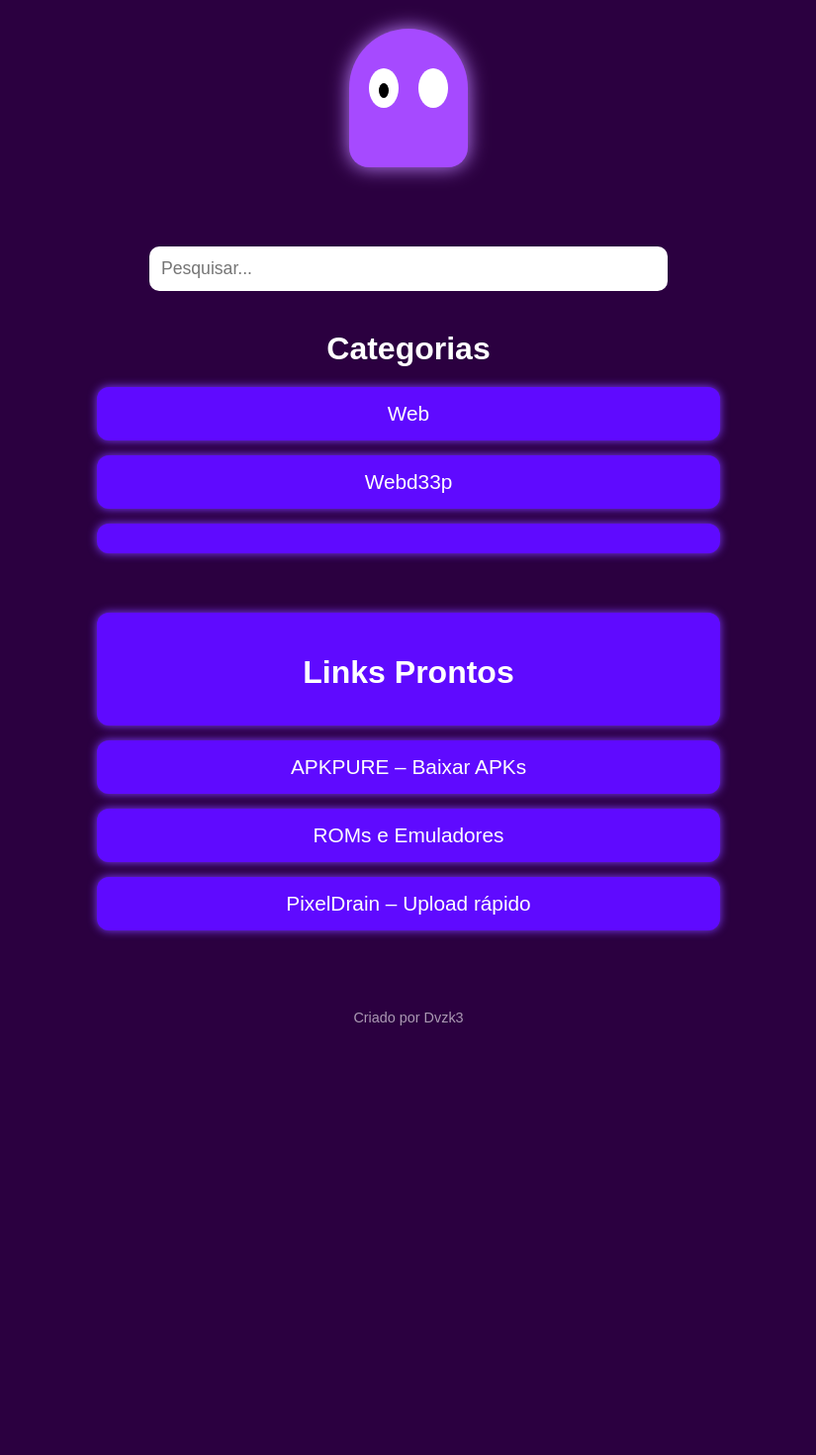
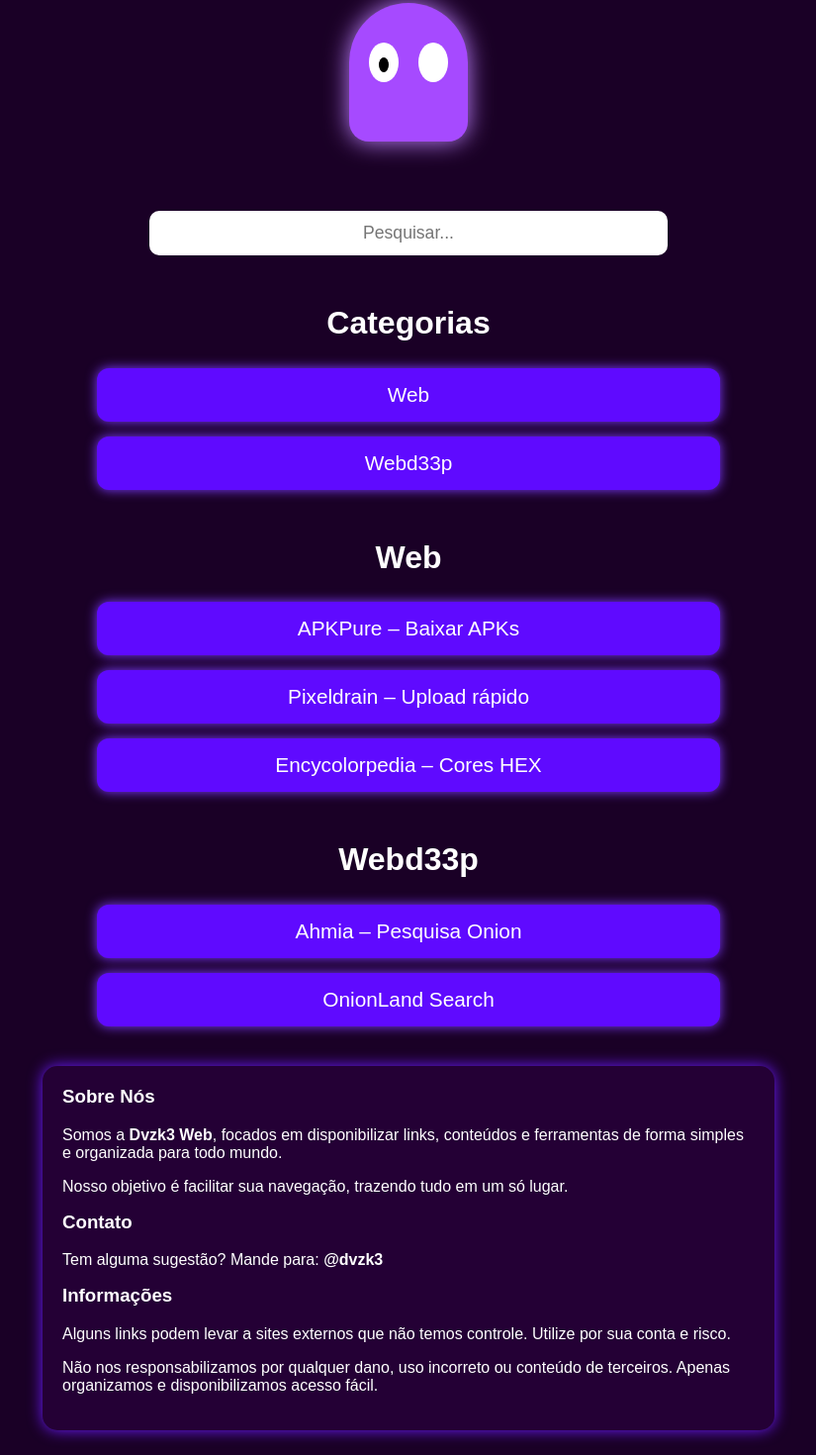
Before and after one commit to linksdaweb/linksdaweb.github.io, a plain HTML site: page index.html in a window 1280 px wide. Shown: the part 210-1680 px from the top of the page at 99% size, without its empty margins (227-1052 px from the left). Before the commit the page ends 1266 px from the top, so only its background shows below. Drawn offline with Linux system fonts and the light colour scheme.

Commit message:
atualizando

```diff
--- a/index.html
+++ b/index.html
@@ -1,5 +1,4 @@
-<!DOCTYPE html>
-<html lang="pt-BR">
+<!DOCTYPE html><html lang="pt-BR">
 <head>
   <meta charset="UTF-8">
   <meta name="viewport" content="width=device-width, initial-scale=1.0">
@@ -8,27 +7,17 @@
     body {
       margin: 0;
       padding: 0;
-      background: #2b0040;
+      background: #1a0026;
       font-family: Arial, sans-serif;
       color: #fff;
       text-align: center;
-    }
+    }header { padding: 40px 0 20px 0; }
 
-    header {
-      padding: 40px 0;
-    }
+h1 { font-size: 3rem; margin-bottom: 5px; }
 
-    h1 {
-      font-size: 3rem;
-      margin-bottom: 10px;
-    }
+.marca { font-size: 1.1rem; opacity: 0.8; }
 
-    .marca {
-      font-size: 1.2rem;
-      opacity: 0.8;
-    }
-
-    /* Fantasminha ORIGINAL */
+/* FANTASMINHA ORIGINAL */
 .ghost {
   width: 120px;
   height: 140px;
@@ -36,8 +25,9 @@
   margin: 40px auto;
   border-radius: 60px 60px 20px 20px;
   position: relative;
-      box-shadow: 0 0 20px #c084ff;
+  box-shadow: 0 0 25px #c084ff;
 }
+
 .ghost::before, .ghost::after {
   content: "";
   position: absolute;
@@ -49,6 +39,7 @@
 }
 .ghost::before { left: 20px; }
 .ghost::after { right: 20px; }
+
 .ghost .pupil {
   position: absolute;
   top: 55px;
@@ -60,31 +51,36 @@
 .ghost .p1 { left: 30px; }
 .ghost .p2 { right: 30px; }
 
-    /* Categorias */
-    .categoria {
+/* LINKS / CATEGORIAS */
+.categoria, .link-item {
   background: #5f0aff;
   padding: 15px;
   border-radius: 12px;
   text-decoration: none;
   color: white;
   font-size: 1.3rem;
-      box-shadow: 0 0 10px #7d3bff;
+  box-shadow: 0 0 12px #7d3bff;
   display: block;
   margin: 15px auto;
   max-width: 600px;
+  transition: 0.2s;
 }
+.categoria:hover, .link-item:hover { transform: scale(1.03); }
 
-    /* Barra de pesquisa */
+/* Pesquisa */
 #search {
-      margin-top: 40px;
+  margin-top: 30px;
   padding: 12px;
-      width: 80%;
+  width: 85%;
   max-width: 500px;
   border-radius: 10px;
   border: none;
   font-size: 1.1rem;
   outline: none;
+  text-align:center;
 }
+
+section { margin-top: 50px; }
 
 footer {
   margin-top: 60px;
@@ -92,53 +88,54 @@
   opacity: 0.6;
   font-size: 0.9rem;
 }
+
+.sobre {
+  background:#240035;
+  padding:20px;
+  border-radius:15px;
+  max-width:700px;
+  margin:40px auto;
+  box-shadow:0 0 15px #6c1aff;
+  text-align:left;
+}
+
+.sobre h3 { margin-top:0; }
+
   </style>
 </head>
-<body>
-
-  <header>
+<body><header>
   <h1>Dvzk3</h1>
   <div class="marca">Todos os direitos reservados © 2025</div>
-  </header>
-
-  <div class="ghost">
+</header><div class="ghost">
   <div class="pupil p1"></div>
   <div class="pupil p2"></div>
-  </div>
+</div><input type="text" id="search" placeholder="Pesquisar..." onkeyup="searchLinks()"><section id="categorias">
+  <h2 style="font-size:2rem;">Categorias</h2><a class="categoria" href="#web">Web</a> <a class="categoria" href="#webdeep">Webd33p</a>
 
-  <!-- Barra de pesquisa -->
-  <input type="text" id="search" placeholder="Pesquisar..." onkeyup="searchLinks()">
+</section><section id="web">
+  <h2 style="font-size:2rem;">Web</h2><a class="link-item" href="https://apkpure.com">APKPure – Baixar APKs</a> <a class="link-item" href="https://pixeldrain.com">Pixeldrain – Upload rápido</a> <a class="link-item" href="https://encycolorpedia.com/">Encycolorpedia – Cores HEX</a>
 
-  <section id="categorias" style="margin-top:40px;">
-    <h2 style="font-size:2rem; margin-bottom:20px;">Categorias</h2>
+</section><section id="webdeep">
+  <h2 style="font-size:2rem;">Webd33p</h2><a class="link-item" href="https://ahmia.fi/">Ahmia – Pesquisa Onion</a> <a class="link-item" href="https://onionlandsearchengine.com/">OnionLand Search</a>
 
-    <a class="categoria" href="#apps">Web</a>
-    <a class="categoria" href="#jogos">Webd33p</b>
-
-  </section>
-
-  <section id="links-prontos" style="margin-top:60px;">
-    <h2 style="font-size:2rem; margin-bottom:20px;">Links Prontos</h2>
-
-    <a class="categoria" href="https://apkpure.com">APKPURE – Baixar APKs</a>
-    <a class="categoria" href="https://www.emulatorgames.net/">ROMs e Emuladores</b>
-    <a class="categoria" href="https://pixeldrain.com/">PixelDrain – Upload rápido</a>
-
-  </section>
-
-  <footer>Criado por Dvzk3</footer>
-
-<script>
+</section><section class="sobre">
+  <h3>Sobre Nós</h3>
+  <p>Somos a <strong>Dvzk3 Web</strong>, focados em disponibilizar links, conteúdos e ferramentas de forma simples e organizada para todo mundo.</p>
+  <p>Nosso objetivo é facilitar sua navegação, trazendo tudo em um só lugar.</p>  <h3>Contato</h3>
+  <p>Tem alguma sugestão? Mande para: <strong>@dvzk3</strong></p>  <h3>Informações</h3>
+  <p>Alguns links podem levar a sites externos que não temos controle. Utilize por sua conta e risco.</p>
+  <p>Não nos responsabilizamos por qualquer dano, uso incorreto ou conteúdo de terceiros. Apenas organizamos e disponibilizamos acesso fácil.</p>
+</section><footer>
+  Criado por Dvzk3
+</footer><script>
 function searchLinks() {
   const texto = document.getElementById('search').value.toLowerCase();
-  const itens = document.querySelectorAll('.categoria');
+  const itens = document.querySelectorAll('.categoria, .link-item');
 
   itens.forEach(item => {
     const nome = item.textContent.toLowerCase();
     item.style.display = nome.includes(texto) ? 'block' : 'none';
   });
 }
-</script>
-
-</body>
+</script></body>
 </html>
```
Lines whose indentation alone changed are shown as unchanged.
